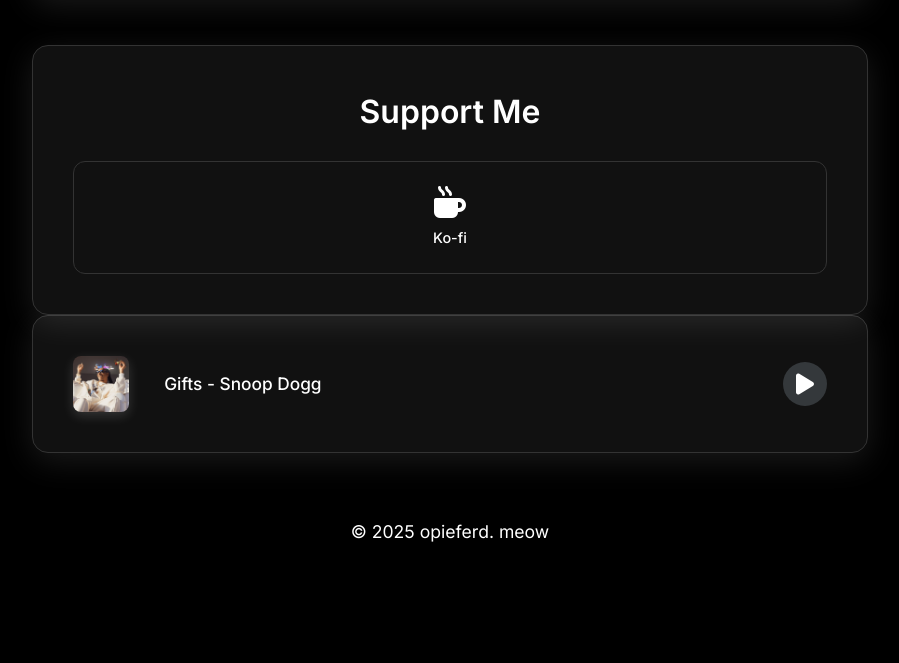
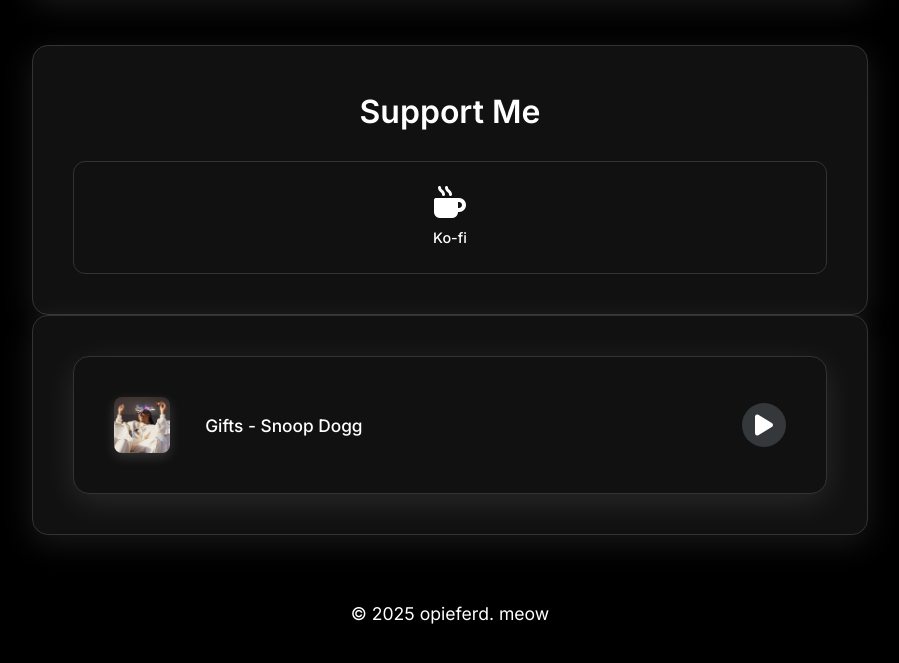
Before and after one commit to opieferd/opieferd.dev, a plain HTML site: page index.html in a window 1280 px wide. Shown: the part 1537-2200 px from the top of the page, without its empty margins (190-1089 px from the left). Before the commit the page ends 2164 px from the top, so only its background shows below. Drawn offline with nearby package versions, Linux system fonts and the light colour scheme.

Commit message:
Add custom audio player section to index.html

```diff
--- a/index.html
+++ b/index.html
@@ -72,7 +72,7 @@
             </section>
         </main>
 
-        <!-- Updated Audio Player -->
+    <section>
         <div class="custom-audio-player">
           <img src="gifts.png" alt="Album Art" class="audio-icon">
           <span class="audio-title">Gifts - Snoop Dogg</span>
@@ -84,6 +84,7 @@
 
         <link rel="stylesheet" href="audioplayer.css">
         <script src="audioplayer.js"></script>
+    </section>
 
         <footer>
             <p>&copy; 2025 opieferd. meow </p>
```
